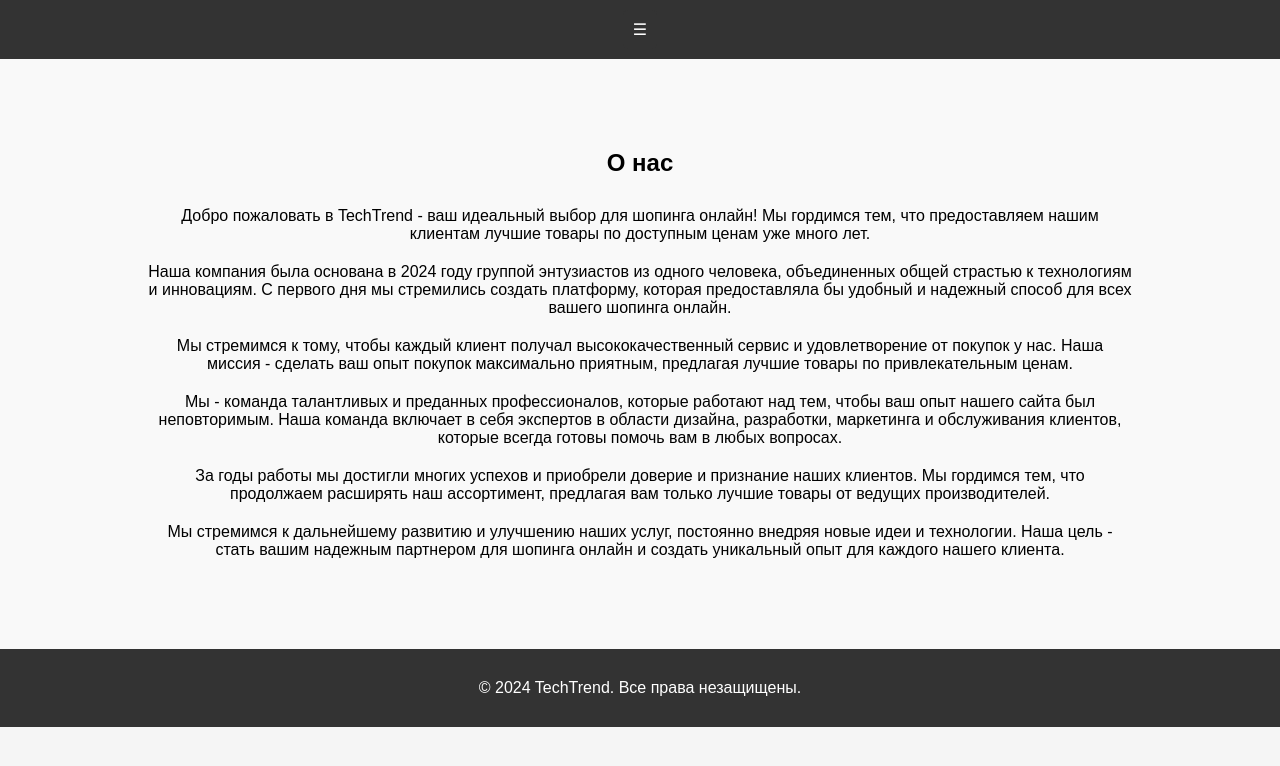
After one commit to Aldar0809/TechTrend, a Flask app: page /about_us in a window 1280 px wide. The commit adds this page. Shown: the top 766 px of the page. Run offline with Flask 3, Linux system fonts and the light colour scheme.

Commit message:
release v1.0

```diff
--- a/app/routes.py
+++ b/app/routes.py
@@ -14,6 +14,12 @@ login_manager.login_view = 'login'
 @login_manager.user_loader
 def load_user(user_id):
     return User.query.get(int(user_id))
+
+
+@app.route('/about_us')
+def about_us():
+    cart_count = len(session.get('cart', []))
+    return render_template('about_us.html', cart_count=cart_count)
 
 
 @app.route('/register', methods=['GET', 'POST'])
@@ -81,11 +87,27 @@ def account():
 
 @app.route('/')
 def index():
-    products = Product.query.all()
+    category_id = request.args.get('category')
+    brand_id = request.args.get('brand')
+
+    products_query = Product.query
+
+    if category_id:
+        products_query = products_query.filter_by(category_id=category_id)
+    if brand_id:
+        products_query = products_query.filter_by(brand_id=brand_id)
+
+    products = products_query.all()
+
     # Получить количество товаров в корзине из сессии
     cart_count = len(session.get('cart', []))
-    # Отобразить страницу и передать количество товаров в корзине
-    return render_template('index.html', products=products, cart_count=cart_count)
+
+    # Получить список всех категорий и брендов для фильтров
+    categories = Category.query.all()
+    brands = Brand.query.all()
+
+    return render_template('index.html', cart_count=cart_count, products=products, categories=categories, brands=brands)
+
 
 
 @login_required
--- /dev/null
+++ b/app/templates/about_us.html
@@ -0,0 +1,99 @@
+<!DOCTYPE html>
+<html lang="ru">
+<head>
+    <meta charset="UTF-8">
+    <meta name="viewport" content="width=device-width, initial-scale=1.0">
+    <title>О нас - TechTrend</title>
+    <link rel="stylesheet" href="{{ url_for('static', filename='css/styles.css') }}">
+    <style>
+        body {
+            font-family: Arial, sans-serif;
+            margin: 0;
+            padding: 0;
+        }
+
+        .container {
+            width: 80%;
+            margin: 0 auto;
+            max-width: 1200px;
+        }
+
+        header {
+            background-color: #333;
+            color: #fff;
+            padding: 10px 0;
+        }
+
+        nav {
+            text-align: center;
+        }
+
+        nav a {
+            color: #fff;
+            text-decoration: none;
+            margin: 0 20px;
+        }
+
+        .about-us {
+            padding: 50px 0;
+            background-color: #f9f9f9;
+        }
+
+        .about-us h1 {
+            text-align: center;
+            margin-bottom: 30px;
+        }
+
+        .about-us p {
+            margin-bottom: 20px;
+        }
+
+        footer {
+            background-color: #333;
+            color: #fff;
+            padding: 10px 0;
+            text-align: center;
+        }
+
+        footer p {
+            margin: 0;
+        }
+
+    </style>
+</head>
+<body>
+    <nav>
+       <div class="dropdown">
+           <button class="dropbtn">&#9776;</button>
+           <div class="dropdown-content">
+               <a href="/">Главная</a>
+               {% if current_user.is_authenticated %}
+                   <a href="/orders">Заказы</a>
+                   <a href="/cart">Корзина {% if cart_count > 0 %} ({{ cart_count }}) {% endif %}</a>
+                   <a href="/logout">Выход</a>
+               {% else %}
+                   <a href="/login">Вход</a>
+                   <a href="/register">Регистрация</a>
+                   <a href="/cart">Корзина {% if cart_count > 0 %} ({{ cart_count }}) {% endif %}</a>
+               {% endif %}
+           </div>
+       </div>
+   </nav>
+   <section class="about-us">
+        <div class="container">
+            <h1>О нас</h1>
+            <p>Добро пожаловать в TechTrend - ваш идеальный выбор для шопинга онлайн! Мы гордимся тем, что предоставляем нашим клиентам лучшие товары по доступным ценам уже много лет.</p>
+            <p>Наша компания была основана в 2024 году группой энтузиастов из одного человека, объединенных общей страстью к технологиям и инновациям. С первого дня мы стремились создать платформу, которая предоставляла бы удобный и надежный способ для всех вашего шопинга онлайн.</p>
+            <p>Мы стремимся к тому, чтобы каждый клиент получал высококачественный сервис и удовлетворение от покупок у нас. Наша миссия - сделать ваш опыт покупок максимально приятным, предлагая лучшие товары по привлекательным ценам.</p>
+            <p>Мы - команда талантливых и преданных профессионалов, которые работают над тем, чтобы ваш опыт нашего сайта был неповторимым. Наша команда включает в себя экспертов в области дизайна, разработки, маркетинга и обслуживания клиентов, которые всегда готовы помочь вам в любых вопросах.</p>
+            <p>За годы работы мы достигли многих успехов и приобрели доверие и признание наших клиентов. Мы гордимся тем, что продолжаем расширять наш ассортимент, предлагая вам только лучшие товары от ведущих производителей.</p>
+            <p>Мы стремимся к дальнейшему развитию и улучшению наших услуг, постоянно внедряя новые идеи и технологии. Наша цель - стать вашим надежным партнером для шопинга онлайн и создать уникальный опыт для каждого нашего клиента.</p>
+        </div>
+    </section>
+    <footer>
+        <div class="container">
+            <p>&copy; 2024 TechTrend. Все права незащищены.</p>
+        </div>
+    </footer>
+</body>
+</html>
```
Also changed, not shown: app/templates/index.html (+72 -0 lines).
